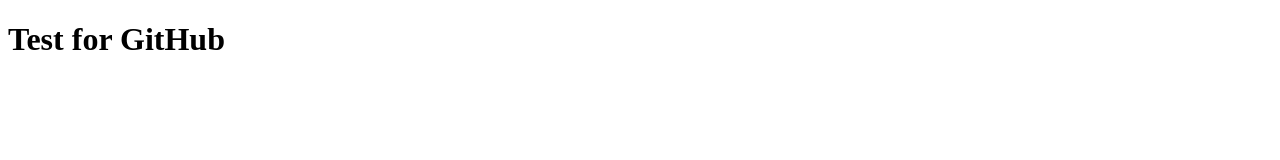
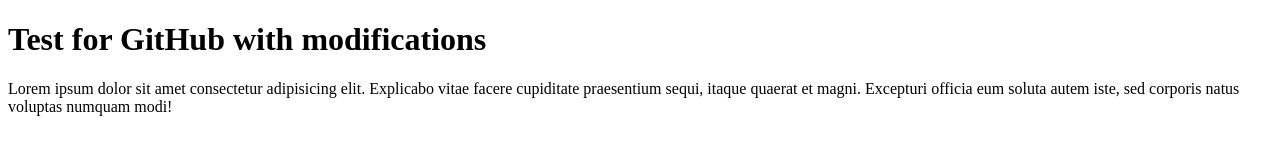
Before and after one commit to matthewcumbo/5.1B-2025-AppExample, a plain HTML site: page index.html in a window 1280 px wide. Drawn offline with Linux system fonts and the light colour scheme.

Commit message:
Updated Home Page

```diff
--- a/index.html
+++ b/index.html
@@ -6,6 +6,9 @@
     <title>Home Page</title>
 </head>
 <body>
-    <h1>Test for GitHub</h1>
+    <h1>Test for GitHub with modifications</h1>
+    <p>
+        Lorem ipsum dolor sit amet consectetur adipisicing elit. Explicabo vitae facere cupiditate praesentium sequi, itaque quaerat et magni. Excepturi officia eum soluta autem iste, sed corporis natus voluptas numquam modi!
+    </p>
 </body>
 </html>
```
